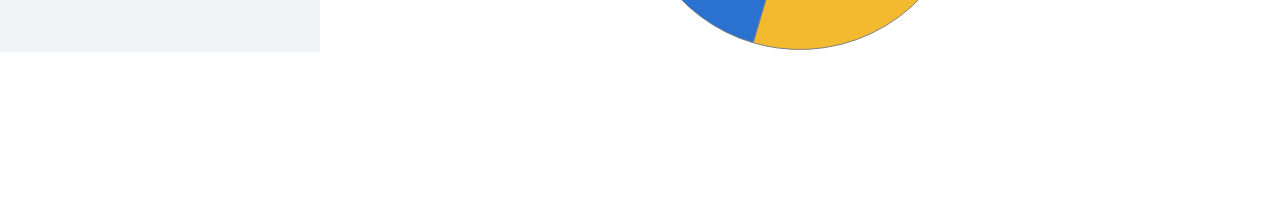
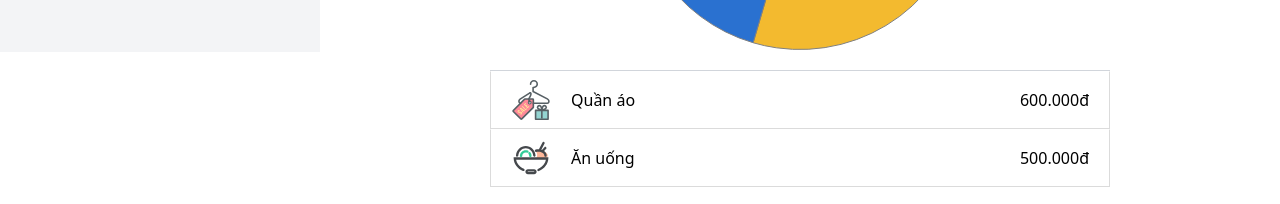
Before and after one commit to anhdev1104/expense_management, a React (Vite) app: page /statistic in a window 1280 px wide. Shown: the part 748-952 px from the top of the page. Before the commit the page ends 878 px from the top, so only its background shows below. Built offline with nearby package versions, Linux system fonts and the light colour scheme.

Commit message:
update chart

```diff
--- a/src/components/charts/PieChart.tsx
+++ b/src/components/charts/PieChart.tsx
@@ -4,9 +4,10 @@ import { Pie } from 'react-chartjs-2';
 
 interface PieChartProps {
   chartData: ChartData<'pie'>;
+  tab: number;
 }
 
-const PieChart: React.FC<PieChartProps> = ({ chartData }) => {
+const PieChart: React.FC<PieChartProps> = ({ chartData, tab }) => {
   return (
     <div className="w-[400px] mx-auto">
       <Pie
@@ -15,7 +16,7 @@ const PieChart: React.FC<PieChartProps> = ({ chartData }) => {
           plugins: {
             title: {
               display: true,
-              text: 'Thống kê chi tiêu trong tháng',
+              text: `Thống kê ${tab === 1 ? 'chi tiêu' : 'thu nhập'} trong tháng`,
             },
             tooltip: {
               callbacks: {
--- a/src/pages/statistic/components/StatisticTable.tsx
+++ b/src/pages/statistic/components/StatisticTable.tsx
@@ -6,11 +6,27 @@ const Data = [
     id: 1,
     price: 600000,
     spendName: 'Quần áo',
+    icon: 'clothes-icon.svg',
   },
   {
     id: 2,
     price: 500000,
     spendName: 'Ăn uống',
+    icon: 'food-icon.svg',
+  },
+];
+const Data2 = [
+  {
+    id: 1,
+    price: 600000,
+    spendName: 'Thu nhập phụ',
+    icon: 'money-icon.svg',
+  },
+  {
+    id: 2,
+    price: 5000000,
+    spendName: 'Đầu tư',
+    icon: 'coin-icon.svg',
   },
 ];
 
@@ -18,7 +34,8 @@ Chart.register(CategoryScale);
 
 const StatisticTable = () => {
   const [tabActive, setTabActive] = useState<number>(1);
-  const [chartData, setChartData] = useState({
+  console.log('🚀 ~ StatisticTable ~ tabActive:', tabActive);
+  const [chartSpendData, setChartData] = useState({
     labels: Data.map(data => data.spendName),
     datasets: [
       {
@@ -30,7 +47,21 @@ const StatisticTable = () => {
       },
     ],
   });
-  console.log(setChartData);
+  const [chartIncomeData, setChartIncomeData] = useState({
+    labels: Data2.map(data => data.spendName),
+    datasets: [
+      {
+        label: 'Chi',
+        data: Data2.map(data => data.price),
+        backgroundColor: ['#2dd340', '#2ad0cd'],
+        borderColor: 'gray',
+        borderWidth: 1,
+      },
+    ],
+  });
+  console.log(setChartData, setChartIncomeData);
+
+  const fakeData = tabActive === 1 ? Data : Data2;
 
   const handleTabActive = (e: React.MouseEvent<HTMLDivElement>) => {
     const id = Number(e.currentTarget.dataset.id);
@@ -60,7 +91,26 @@ const StatisticTable = () => {
         </div>
       </div>
       <div className="mt-4">
-        <PieChart chartData={chartData} />
+        {tabActive === 1 ? (
+          <PieChart tab={tabActive} chartData={chartSpendData} />
+        ) : (
+          <PieChart tab={tabActive} chartData={chartIncomeData} />
+        )}
+      </div>
+
+      <div className="border-t border-gray-300 mt-5">
+        {fakeData.map(item => (
+          <div
+            className="flex justify-between items-center py-2 px-5 border border-t-transparent border-borderColor"
+            key={item.id}
+          >
+            <div className="flex items-center gap-5">
+              <img src={`/icon/${item.icon}`} alt={`icon ${item.spendName}`} className="w-10" />
+              <span className="font-medium">{item.spendName}</span>
+            </div>
+            <span className="font-medium">{item.price.toString().replace(/\B(?=(\d{3})+(?!\d))/g, '.')}đ</span>
+          </div>
+        ))}
       </div>
     </div>
   );
```
